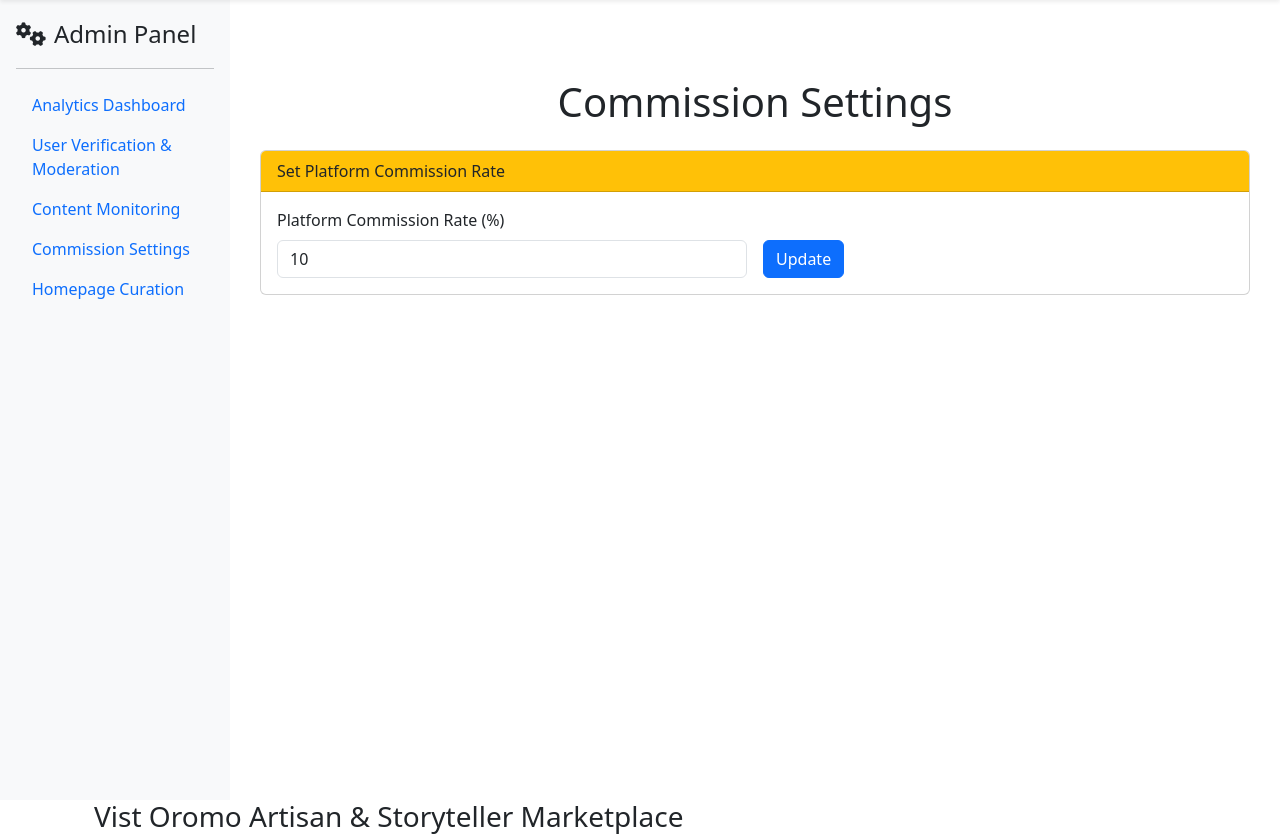
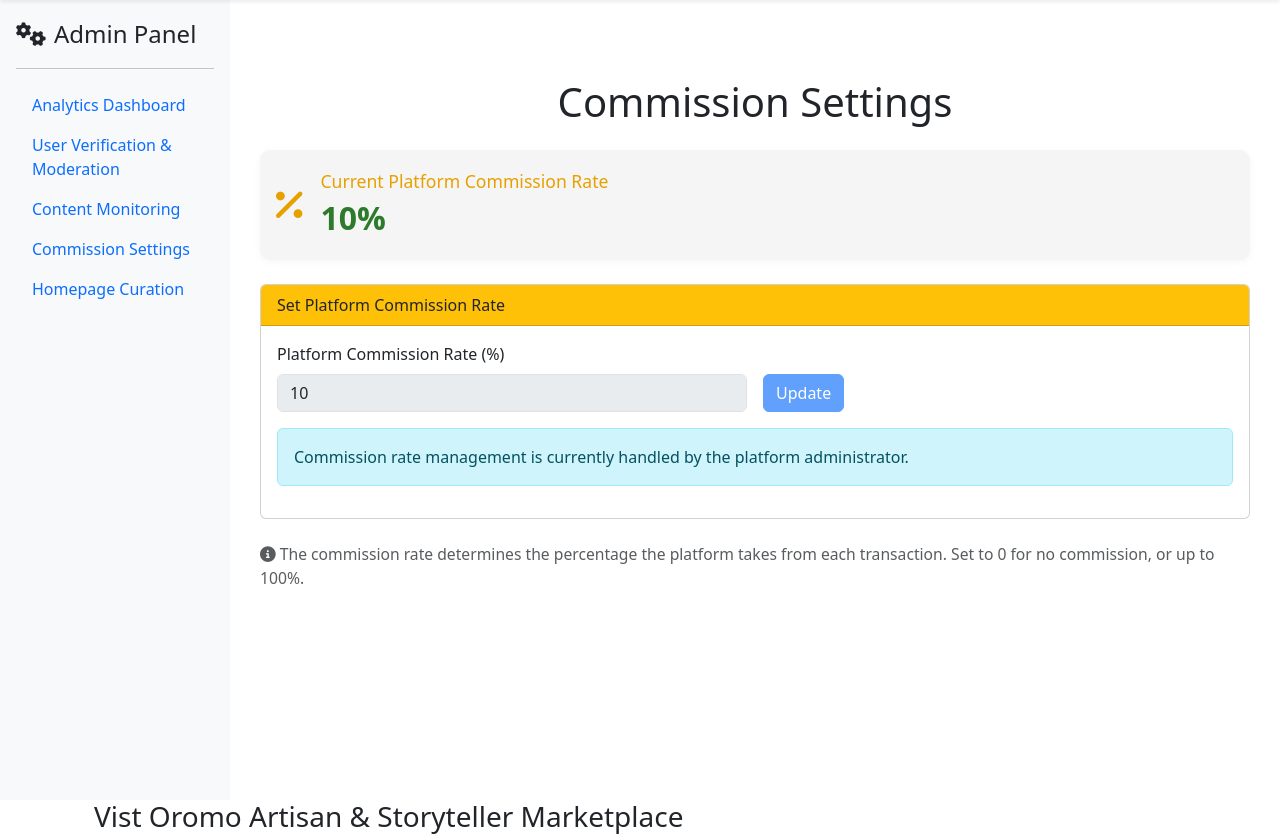
Before and after one commit to olyadboka/Oromo-Artisan-Storyteller-Marketplace, a PHP site: the page made by Admin Panel/adminCommission.php in a window 1280 px wide. Shown: the part 116-950 px from the top of the page. Run offline with PHP 8.4, Linux system fonts and the light colour scheme; data that the repository does not hold is empty.

Commit message:
Refactor commission settings page: Simplify commission rate handling, disable update functionality, and enhance UI with improved styling.

```diff
--- a/Admin Panel/adminCommission.php
+++ b/Admin Panel/adminCommission.php
@@ -6,38 +6,55 @@ include '../common/header.php';
   .admin-commission-flex { flex-direction: column !important; }
   .admin-commission-main { padding: 15px !important; }
 }
+.commission-rate-box {
+  background: #f5f5f5;
+  border-radius: 10px;
+  padding: 18px 16px;
+  margin-bottom: 24px;
+  box-shadow: 0 2px 8px rgba(0,0,0,0.04);
+  display: flex;
+  align-items: center;
+  gap: 18px;
+}
+.commission-rate-box .icon {
+  font-size: 2.2em;
+  color: #e6a100;
+  flex-shrink: 0;
+}
 </style>
 <div class="admin-commission-flex d-flex" style="min-height:100vh;">
   <?php include 'adminSidebar.php'; ?>
   <div class="admin-commission-main" style="flex:1; padding:30px; min-width:0;">
     <?php
-    include '../common/dbConnection.php';
-    function getCommissionRate($conn) {
-      $res = $conn->query("SELECT commission_rate FROM settings LIMIT 1");
-      if ($row = $res->fetch_assoc()) return $row['commission_rate'];
-      return 10;
-    }
-    if ($_SERVER['REQUEST_METHOD'] === 'POST' && isset($_POST['commission'])) {
-      $rate = floatval($_POST['commission']);
-      $conn->query("UPDATE settings SET commission_rate = $rate");
-      echo '<div class="alert alert-success mt-3">Commission rate updated!</div>';
-    }
+    // Use a static commission rate (change here if needed)
+    $currentRate = 10;
     ?>
     <div class="my-5">
       <h1 class="mb-4 text-center">Commission Settings</h1>
+      <div class="commission-rate-box mb-4">
+        <span class="icon"><i class="fa fa-percent"></i></span>
+        <div>
+          <div style="font-size:1.1em; color:#e6a100;">Current Platform Commission Rate</div>
+          <div style="font-size:2em; font-weight:bold; color:#2d7a2d;"> <?= htmlspecialchars($currentRate) ?>% </div>
+        </div>
+      </div>
       <div class="card">
         <div class="card-header bg-warning text-dark">Set Platform Commission Rate</div>
         <div class="card-body">
-          <form method="post" class="row g-3">
+          <form class="row g-3">
             <div class="col-md-6">
               <label for="commission" class="form-label">Platform Commission Rate (%)</label>
-              <input type="number" min="0" max="100" step="0.1" class="form-control" id="commission" name="commission" value="<?php echo getCommissionRate($conn); ?>">
+              <input type="number" min="0" max="100" step="0.1" class="form-control" id="commission" name="commission" value="<?= htmlspecialchars($currentRate) ?>" disabled>
             </div>
             <div class="col-md-6 d-flex align-items-end">
-              <button type="submit" class="btn btn-primary">Update</button>
+              <button type="button" class="btn btn-primary" disabled>Update</button>
             </div>
           </form>
+          <div class="alert alert-info mt-3">Commission rate management is currently handled by the platform administrator.</div>
         </div>
+      </div>
+      <div class="mt-4 text-muted" style="font-size:0.98em;">
+        <i class="fa fa-info-circle"></i> The commission rate determines the percentage the platform takes from each transaction. Set to 0 for no commission, or up to 100%.
       </div>
     </div>
   </div>
```
